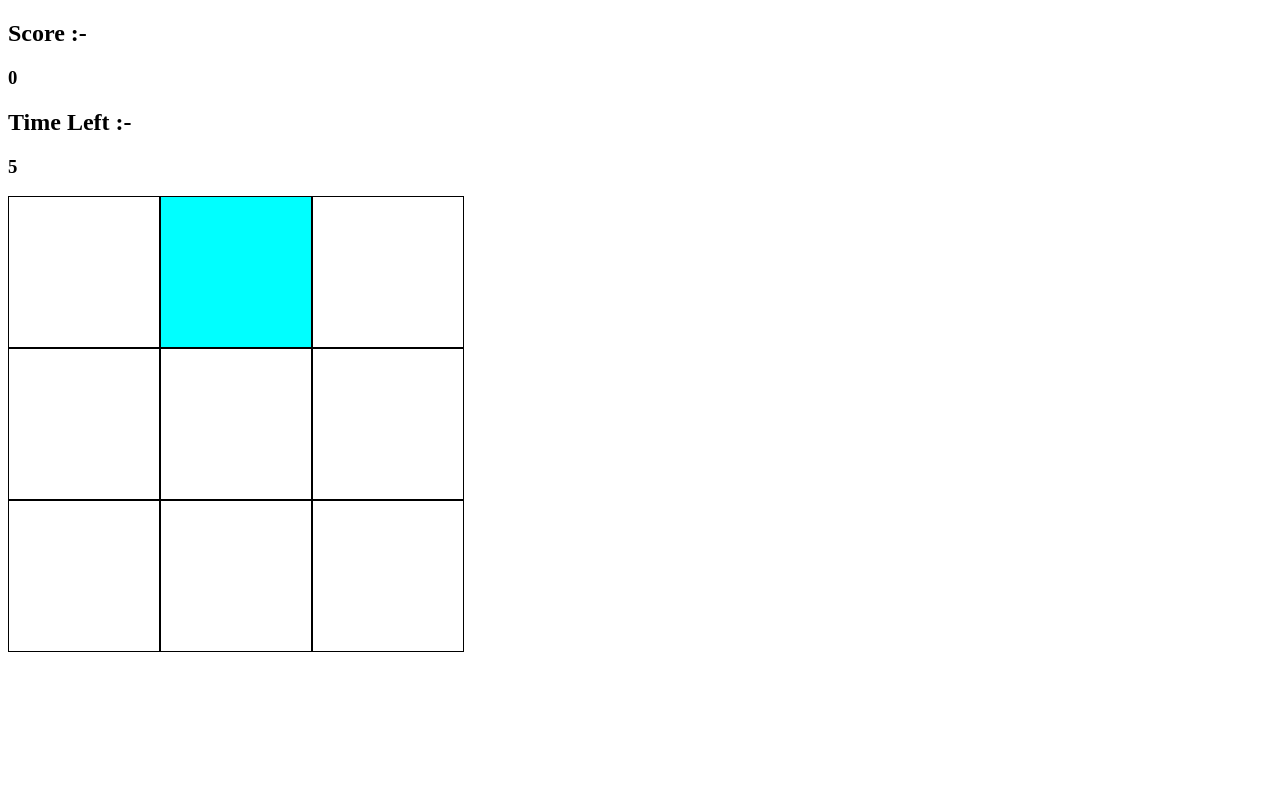
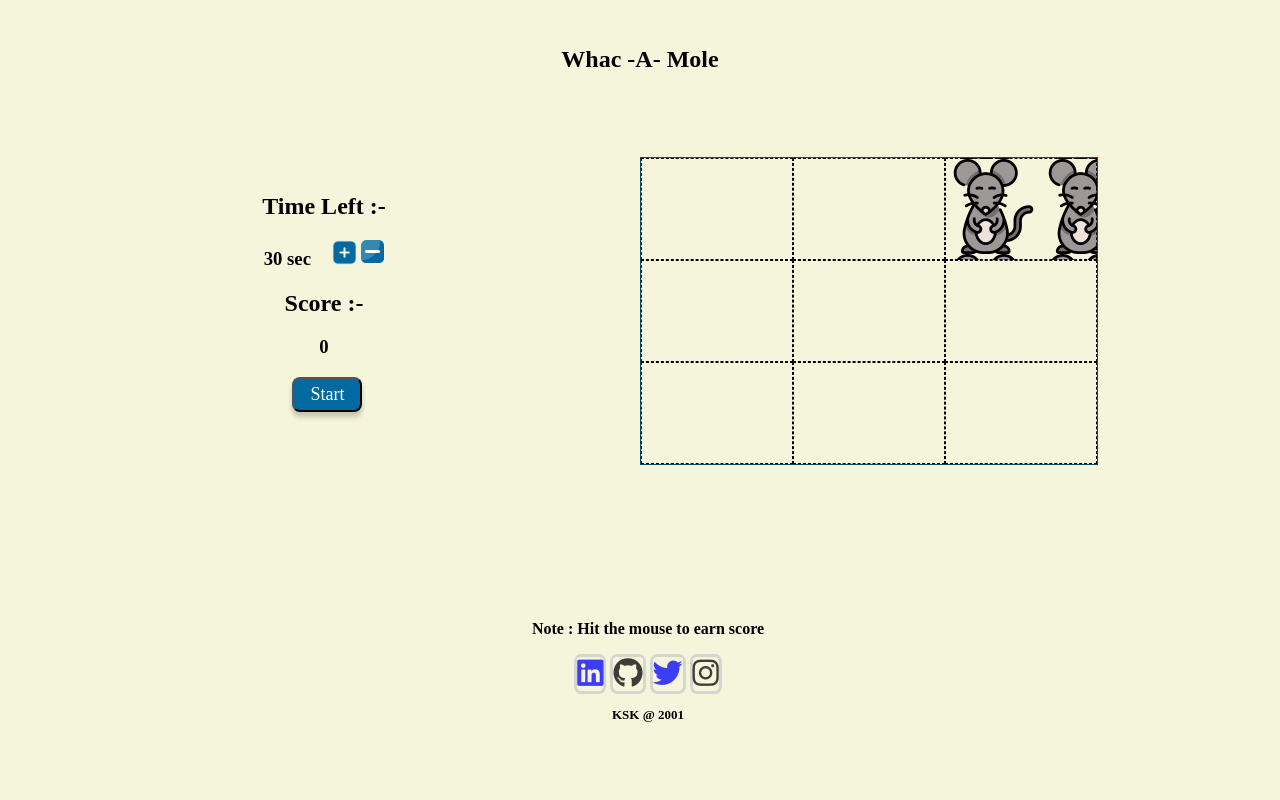
Before and after one commit to Krathish-sk/JavaScript-Project-Whac-a-mole, a plain HTML site: page index.html in a window 1280 px wide. Drawn offline with Linux system fonts and the light colour scheme; a web font is replaced by a local one.

Commit message:
Done with the game

```diff
--- a/app.js
+++ b/app.js
@@ -1,52 +1,88 @@
-const squares = document.querySelectorAll('.square');
-const mole = document.querySelector('.mole');
-const timeLeft = document.querySelector('#time-left');
-const score = document.querySelector('#score');
+let popUp = document.getElementById("popUp");
 
+function openPopUp() {
+  popUp.classList.add("open-popUp");
+}
 
-let result=0
-let hitPosition
-let currentTime = 10
-let timerId= null
+let startButton = document.querySelector("#startBtn");
+addCssBtn();
+function addCssBtn() {
+  startButton.classList.add("#startGame");
+}
+
+const squares = document.querySelectorAll(".square");
+const mole = document.querySelector(".mole");
+const timeLeft = document.querySelector("#time-left");
+const score = document.querySelector("#score");
+const finalScore = document.querySelector("#finalScore");
+
+let result = 0;
+let hitPosition;
+let currentTime = 30;
+timeLeft.textContent = currentTime + " sec";
+let timerId = null;
+let countDownTimerId;
+
+//User adding extra 10seconds of time
+let incTime = document.querySelector(".addTime");
+incTime.addEventListener("click", addTime);
+function addTime() {
+  currentTime += 10;
+  timeLeft.textContent = currentTime + " sec";
+}
+
+//User minusing extra 10seconds of time
+let decTime = document.querySelector(".minusTime");
+decTime.addEventListener("click", minusTime);
+function minusTime() {
+  if (currentTime > 10) {
+    currentTime -= 10;
+    timeLeft.textContent = currentTime + " sec";
+  }
+}
 
 //Removing the mole, which means creatina new  grid without a mole
-function randomSquare(){
-    squares.forEach(square =>{
-        square.classList.remove('mole')
-    })
+function randomSquare() {
+  squares.forEach((square) => {
+    square.classList.remove("mole");
+  });
 
+  let randomSquare = squares[Math.floor(Math.random() * 9)];
+  randomSquare.classList.add("mole");
 
-    let randomSquare = squares[Math.floor(Math.random() * 9)]
-    randomSquare.classList.add('mole');
-
-    hitPosition = randomSquare.id
+  hitPosition = randomSquare.id;
 }
 
-squares.forEach(square => {
-    square.addEventListener('mousedown', () => {
-        if (square.id == hitPosition) {
-            result++
-            score.textContent=result
-            hitPosition=null
-        }
-    })
-})
+squares.forEach((square) => {
+  square.addEventListener("mousedown", () => {
+    if (square.id == hitPosition) {
+      result++;
+      score.textContent = result;
+      hitPosition = null;
+    }
+  });
+});
 
+function moveMole() {
+  timerId = setInterval(randomSquare, 500);
+}
 
+function countDown() {
+  currentTime--;
 
-function moveMole(){
-    timerId = setInterval(randomSquare,500)
+  timeLeft.textContent = currentTime + " sec";
+
+  if (currentTime == 0) {
+    clearInterval(countDownTimerId);
+    clearInterval(timerId);
+    finalScore.textContent = result;
+    openPopUp();
+  }
 }
-moveMole()
-function countDown(){
-    currentTime--
 
-    timeLeft.textContent = currentTime
+startButton.addEventListener("click", functionCountDownTimerId);
 
-    if(currentTime == 0){
-        clearInterval(countDownTimerId)
-        clearInterval(timerId)
-        alert('Game Over & the score is '+ result)
-    }
+function functionCountDownTimerId() {
+  moveMole();
+  countDownTimerId = setInterval(countDown, 1000);
 }
-let countDownTimerId = setInterval(countDown,1000)
--- a/index.html
+++ b/index.html
@@ -1,20 +1,55 @@
 <!DOCTYPE html>
 <html lang="en">
   <head>
-    <meta charset="UTF-8">
-    <meta http-equiv="X-UA-Compatible" content="IE=edge">
-    <meta name="viewport" content="width=device-width, initial-scale=1.0">
+    <meta charset="UTF-8" />
+    <meta http-equiv="X-UA-Compatible" content="IE=edge" />
+    <meta name="viewport" content="width=device-width, initial-scale=1.0" />
     <title>Whac-A-Mole</title>
-    <link href="styles.css" rel="stylesheet">
+    <link href="styles.css" rel="stylesheet" />
+    <link rel="preconnect" href="https://fonts.googleapis.com" />
+    <link rel="preconnect" href="https://fonts.gstatic.com" crossorigin />
+    <link
+      href="https://fonts.googleapis.com/css2?family=Playfair+Display:ital@1&display=swap"
+      rel="stylesheet"
+    />
+    <link
+      href="https://cdnjs.cloudflare.com/ajax/libs/font-awesome/6.2.1/css/all.min.css"
+      type="text/css"
+      rel="stylesheet"
+    />
   </head>
   <body>
+    <br />
+    <h2 style="text-align: center">Whac -A- Mole</h2>
 
-        <h2>Score :- </h2>
+    <div class="boxes">
+      <div class="left-content">
+        <h2>Time Left :-</h2>
+        <h3>
+          <span id="time-left"></span>
+          <img
+            class="addTime"
+            src="Images/add-button.png"
+            alt="Add time"
+            height="25px"
+            width="25px"
+          />
+          <img
+            class="minusTime"
+            src="Images/minus.png"
+            alt="Minus time"
+            height="23px"
+            width="23px"
+          />
+        </h3>
+
+        <h2>Score :-</h2>
         <h3 id="score">0</h3>
-        <h2>Time Left :-</h2>
-        <h3 id="time-left">60</h3>
+      </div>
 
-        <div class="grid"> <!-- Creating the grid -->
+      <div class="right-content">
+        <div class="grid">
+          <!-- Creating the grid -->
           <div class="square" id="1"></div>
           <div class="square" id="2"></div>
           <div class="square mole" id="3"></div>
@@ -25,7 +60,73 @@
           <div class="square" id="8"></div>
           <div class="square" id="9"></div>
         </div>
+      </div>
+    </div>
 
-    <script src="app.js" ></script>
+    <div class="pop" id="popUp" style="background: rgb(187 247 208)">
+      <h2>Game Over</h2>
+      <b>
+        <p style="background: rgb(187 247 208)">
+          The Score is :- <span id="finalScore"></span>
+        </p>
+      </b>
+      <button
+        type="button"
+        onclick="window.location.reload()"
+        id="playAgain"
+        style="cursor: pointer"
+      >
+        OK
+      </button>
+    </div>
+    <div>
+      <button
+        class="startGame"
+        type="button"
+        id="startBtn"
+        style="cursor: pointer"
+        onclick="this.style.visibility='hidden'"
+      >
+        Start
+      </button>
+    </div>
+
+    <footer class="footer">
+      <div class="note">
+        <p><b>Note : Hit the mouse to earn score</b></p>
+      </div>
+      <div class="social">
+        <a
+          href="https://www.linkedin.com/in/krathish-s-k/"
+          target="_blank"
+          style="color: blue"
+          ><i class="fab fa-linkedin"></i
+        ></a>
+        <a
+          href="https://github.com/krathish-sk"
+          target="_blank"
+          style="color: black"
+          ><i class="fab fa-github"></i
+        ></a>
+        <a
+          href="https://twitter.com/KrathishK"
+          target="_blank"
+          style="color: blue"
+          ><i class="fab fa-twitter"></i
+        ></a>
+        <a
+          href="https://www.instagram.com/krathish_K/"
+          target="_blank"
+          style="color: black"
+          ><i class="fab fa-instagram"></i
+        ></a>
+      </div>
+
+      <div class="copyRights">
+        <p style="font-size: 13px"><b>KSK @ 2001</b></p>
+      </div>
+    </footer>
+
+    <script src="app.js"></script>
   </body>
 </html>
--- a/styles.css
+++ b/styles.css
@@ -1,16 +1,142 @@
-.grid{
-    height:456px;
-    width: 456px;
-    display: flex;
-    flex-wrap: wrap;
+* {
+  font-family: "Playfair Display", serif;
+  background-color: beige;
 }
 
-.square{
-    height:150px;
-    width:150px;
-    border:1px solid black;
+.left-content {
+  padding-top: 5rem;
+  width: 50%;
+  float: left;
+  display: inline;
+  text-align: center;
 }
 
-.mole{
-    background-color: aqua;
+.right-content {
+  padding-top: 4rem;
+  width: 50%;
+  float: right;
 }
+
+.grid {
+  height: 306px;
+  width: 456px;
+  display: flex;
+  flex-wrap: wrap;
+  border: 0.5px solid #0c4a6e;
+}
+
+.square {
+  height: 100px;
+  width: 150px;
+  border: 1px dashed black;
+}
+
+.mole {
+  background-image: url("Images/rat (Custom\).png");
+}
+
+.addTime {
+  cursor: cell;
+  padding-left: 1rem;
+}
+
+.minusTime {
+  cursor: cell;
+  margin-bottom: 0.1rem;
+}
+
+.pop {
+  width: 400px;
+  height: 250px;
+  background: rgb(187 247 208);
+  border: 3px solid rgb(234 88 12);
+  border-radius: 6px;
+  position: absolute;
+  left: 27%;
+  transform: translate(-50%, -50%) scale(0.1);
+  text-align: center;
+  /* padding:0 30px 30px; */
+  color: #333;
+  visibility: hidden;
+  transition: transform 0.4s, top 0.4s;
+  box-shadow: 0 25px 50px -12px rgb(0 0 0 / 0.25);
+}
+.open-popUp {
+  visibility: visible;
+  top: 45%;
+  transform: translate(-50%, -50%) scale(1);
+}
+
+.pop h2 {
+  font-size: 38px;
+  font-weight: 500;
+  margin: 30px 0 10px;
+  background: rgb(187 247 208);
+}
+.pop span {
+  background: rgb(187 247 208);
+}
+
+.pop button {
+  width: 50%;
+  height: 35px;
+  margin-top: 28px;
+  background: #0369a1;
+  color: #fff;
+  border: 1px;
+  outline: none;
+  font-size: 18px;
+  border-radius: 8px;
+  cursor: pointer;
+  box-shadow: 0 5px 5px rgba(0, 0, 0, 0.2);
+  cursor: pointer;
+  pointer-events: auto;
+}
+
+.pop button:hover {
+  background: #0c4a6e;
+  cursor: pointer;
+}
+
+.startGame {
+  height: 35px;
+  width: 70px;
+  background-color: #0369a1;
+  pointer-events: auto;
+  font-size: large;
+  border-radius: 8px;
+  cursor: pointer;
+  box-shadow: 0 5px 5px rgba(0, 0, 0, 0.2);
+  color: #fff;
+  float: left;
+  margin-left: 22.5%;
+  visibility: visible;
+}
+
+.startGame:hover {
+  background: #0c4a6e;
+  cursor: pointer;
+}
+
+.footer {
+  position: fixed;
+  bottom: 0;
+  width: 100%;
+  text-align: center;
+  padding: 4rem 0rem;
+}
+
+.footer .social a {
+  font-size: 30px;
+  border: 3px solid;
+  border-color: #ccc;
+  display: inline-block;
+  border-radius: 20%;
+  opacity: 0.75;
+  cursor: pointer;
+  pointer-events: auto;
+}
+
+.footer .social a:hover {
+  opacity: 2;
+}
```
Also changed, not shown: Images/add-button.png (added), Images/hammer.png (added), Images/minus.png (added), Images/mole (Custom).jpg (added), Images/mole.jpg (added), Images/rat (Custom).png (added), Images/rat.png (added). Lines whose indentation alone changed are shown as unchanged.
